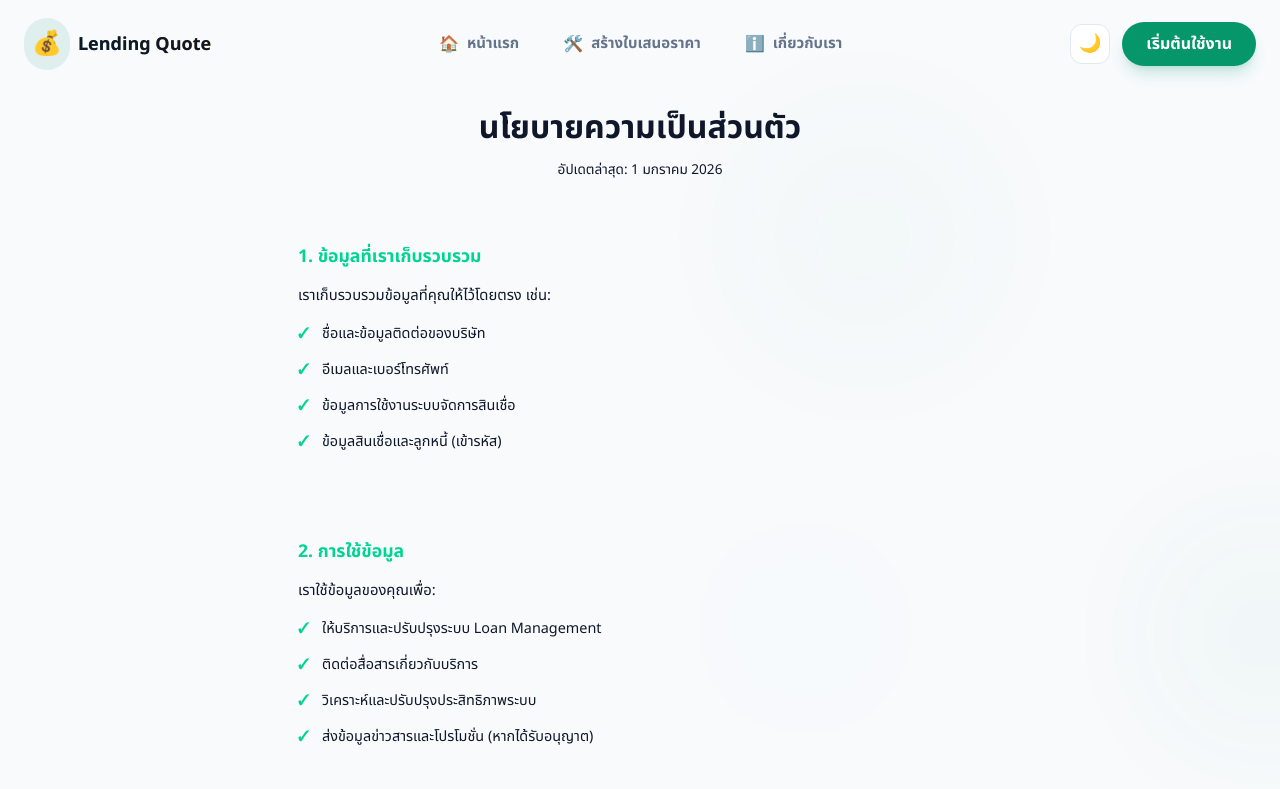
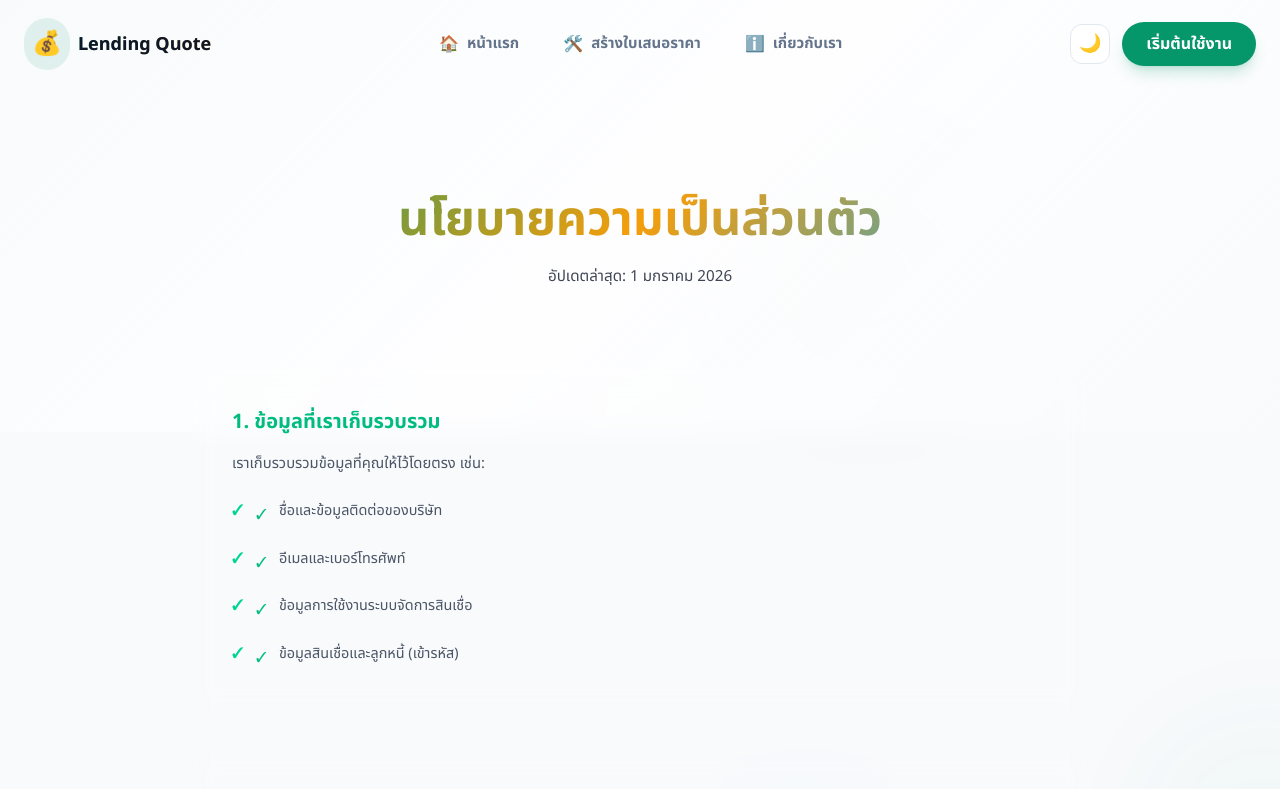
Before and after one commit to danya0365/lending-quotation-builder-nextjs, a Next.js app: page /privacy in a window 1280 px wide. Shown: the top 789 px of the page. Built offline with nearby package versions, Linux system fonts and the light colour scheme.

Commit message:
feat: Enhance legal page styling with a new hero section, updated typography, and interactive card effects.

```diff
--- a/public/styles/static-pages.css
+++ b/public/styles/static-pages.css
@@ -434,32 +434,42 @@
    ============================================ */
 
 .legal-page {
-  max-width: 780px;
-  margin: 0 auto;
-  padding: 6.5rem 1.5rem 4rem;
+  padding: 0 0 4rem;
+}
+
+.legal-hero {
+  text-align: center;
+  position: relative;
+  z-index: 1;
 }
 
 .legal-title {
-  font-size: 2rem;
+  font-size: 3rem;
   font-weight: 800;
   color: var(--color-text);
-  text-align: center;
-  margin-bottom: 0.5rem;
+  line-height: 1.2;
 }
 
 .legal-updated {
-  text-align: center;
-  font-size: 0.85rem;
-  color: var(--color-text-muted);
-  margin-bottom: 2.5rem;
+  margin-top: 1rem;
+  font-size: 0.95rem;
+  color: var(--color-text-secondary);
+  opacity: 0.8;
 }
 
 .legal-section {
   margin-bottom: 2rem;
-  padding: 1.5rem;
-  border-radius: 1rem;
+  padding: 2.5rem;
+  border-radius: 1.5rem;
   background: var(--color-glass-bg);
   border: 1px solid var(--color-glass-border);
+  backdrop-filter: blur(12px);
+  transition: all 0.3s ease;
+}
+
+.legal-section:hover {
+  border-color: var(--color-primary-400);
+  box-shadow: 0 8px 32px rgba(0, 0, 0, 0.08);
 }
 
 .legal-section h2 {
--- a/src/presentation/components/privacy/PrivacyView.tsx
+++ b/src/presentation/components/privacy/PrivacyView.tsx
@@ -1,4 +1,8 @@
+'use client';
+
 import Link from 'next/link';
+import { animated, config, useSpring, useTrail } from 'react-spring';
+import { cn } from '../../utils/cn';
 
 /**
  * PrivacyView Component
@@ -6,37 +10,79 @@ import Link from 'next/link';
  * Following Clean Architecture - UI only
  */
 export function PrivacyView() {
+  const heroSpring = useSpring({
+    from: { opacity: 0, transform: 'translateY(30px)' },
+    to: { opacity: 1, transform: 'translateY(0px)' },
+    config: config.gentle,
+  });
+
+  const sectionsTrail = useTrail(PRIVACY_SECTIONS.length, {
+    from: { opacity: 0, transform: 'translateY(20px)' },
+    to: { opacity: 1, transform: 'translateY(0px)' },
+    delay: 300,
+    config: config.stiff,
+  });
+
   return (
     <div className="legal-page">
-      <h1 className="legal-title">นโยบายความเป็นส่วนตัว</h1>
+      {/* Hero Section - Full Width */}
+      <animated.section
+        className={cn(
+          "legal-hero relative pt-32 pb-20 md:pt-48 md:pb-36 overflow-hidden"
+        )}
+        style={{
+          ...heroSpring,
+          background: 'linear-gradient(135deg, var(--color-background) 0%, var(--header-bg) 50%, var(--color-background) 100%)',
+        }}
+      >
+        <div className="absolute inset-0 opacity-10 pointer-events-none">
+          <div className="absolute top-[-10%] left-[-10%] w-[40%] h-[40%] rounded-full bg-primary-500 blur-[120px]" />
+          <div className="absolute bottom-[-10%] right-[-10%] w-[40%] h-[40%] rounded-full bg-accent-500 blur-[120px]" />
+        </div>
+
+        <div className="about-container relative z-10">
+          <h1 className="legal-title text-gradient">นโยบายความเป็นส่วนตัว</h1>
           <p className="legal-updated">อัปเดตล่าสุด: 1 มกราคม 2026</p>
+        </div>
+      </animated.section>
 
-      {PRIVACY_SECTIONS.map((section, index) => (
-        <section key={index} className="legal-section">
-          <h2>{section.title}</h2>
-          {section.content && <p>{section.content}</p>}
+      {/* Contained Content Sections */}
+      <div className="about-container mt-[-4rem] relative z-20">
+        <div className="max-w-4xl mx-auto">
+          {sectionsTrail.map((style, index) => {
+            const section = PRIVACY_SECTIONS[index];
+            return (
+              <animated.section key={index} style={style} className="legal-section">
+                <h2 className="text-xl font-bold text-emerald-500 mb-4">{section.title}</h2>
+                {section.content && <p className="text-gray-600 dark:text-gray-300 leading-relaxed mb-4">{section.content}</p>}
                 {section.items && (
-            <ul>
+                  <ul className="space-y-2">
                     {section.items.map((item, i) => (
-                <li key={i}>{item}</li>
+                      <li key={i} className="flex items-start gap-3">
+                        <span className="text-emerald-500 mt-1">✓</span>
+                        <span className="text-gray-600 dark:text-gray-300">{item}</span>
+                      </li>
                     ))}
                   </ul>
                 )}
                 {section.email && (
-            <p>
-              {section.content}{' '}
-              <a href={`mailto:${section.email}`}>
+                  <p className="mt-4">
+                    ติดต่อเราที่:{' '}
+                    <a href={`mailto:${section.email}`} className="text-emerald-500 hover:underline font-medium">
                       {section.email}
                     </a>
                   </p>
                 )}
-        </section>
-      ))}
+              </animated.section>
+            );
+          })}
 
-      <div className="legal-back">
-        <Link href="/" className="app-btn app-btn-ghost">
+          <div className="legal-back py-12">
+            <Link href="/" className="inline-flex items-center gap-2 px-6 py-3 rounded-xl bg-gray-100 dark:bg-gray-800 text-gray-700 dark:text-gray-200 hover:bg-gray-200 dark:hover:bg-gray-700 transition-colors font-semibold">
               ← กลับหน้าแรก
             </Link>
+          </div>
+        </div>
       </div>
     </div>
   );
```
Lines whose indentation alone changed are shown as unchanged.
